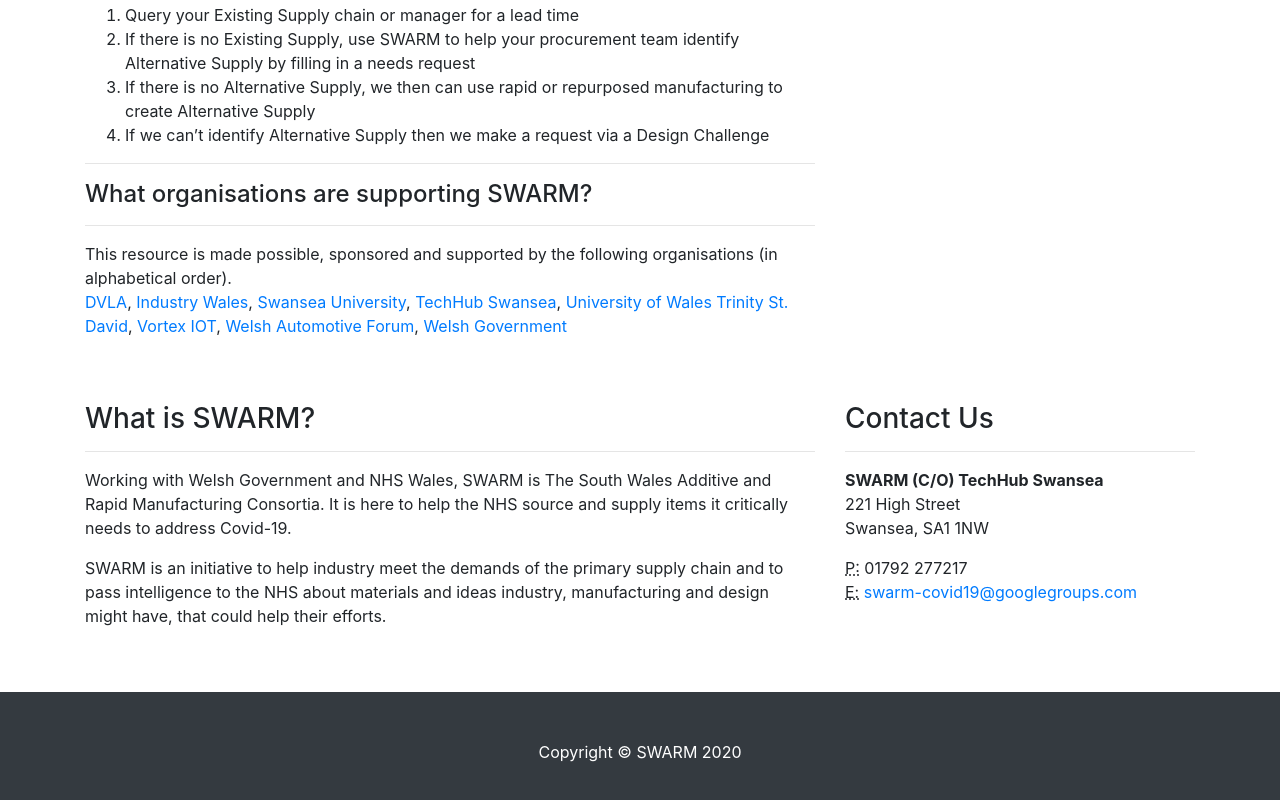
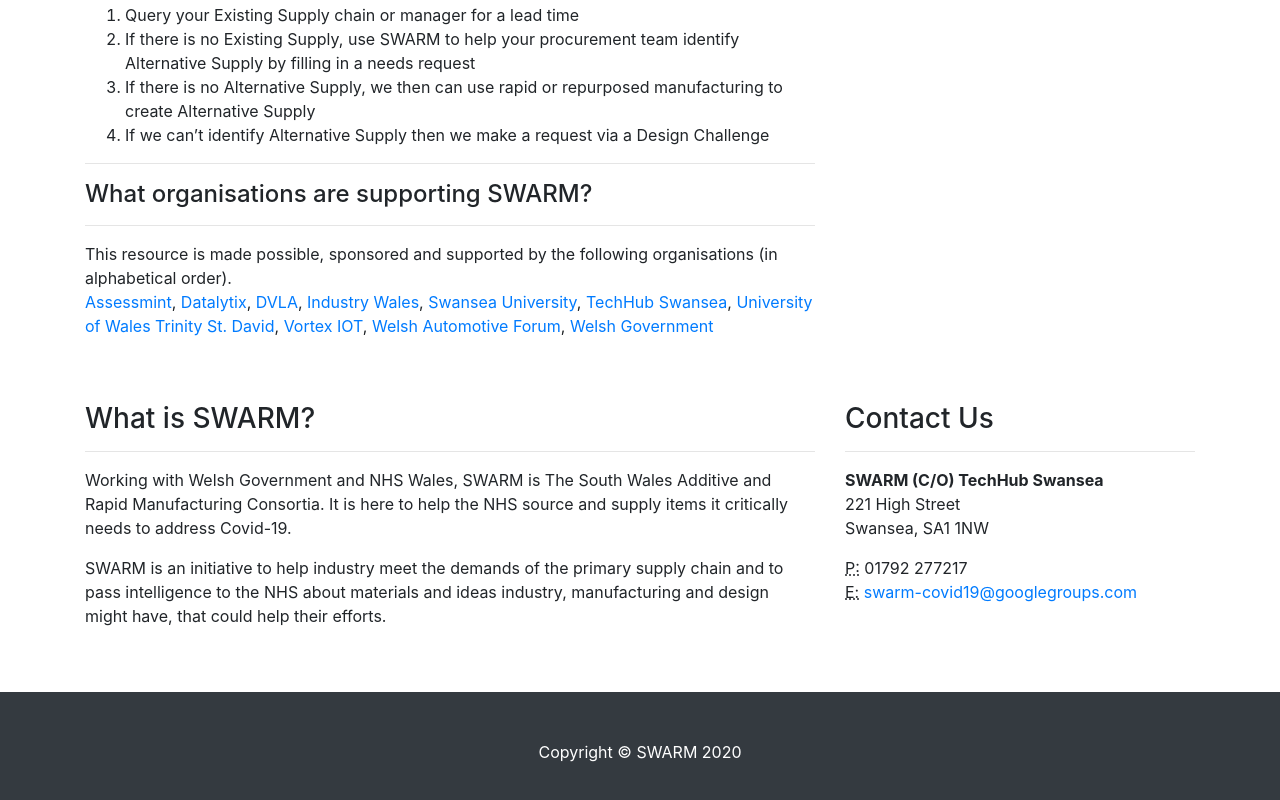
Before and after one commit to paulharwood/swarm-covid19-website, a website: page index.html in a window 1280 px wide. Shown: the part 2953-3753 px from the top of the page. Drawn offline with Linux system fonts and the light colour scheme.

```diff
--- a/index.html
+++ b/index.html
@@ -180,7 +180,7 @@
       <hr>
       <h4>What organisations are supporting SWARM?</h4>
       <hr>
-      <p>This resource is made possible, sponsored and supported by the following organisations (in alphabetical order).<br /><a href="https://www.gov.uk/government/organisations/driver-and-vehicle-licensing-agency">DVLA</a>, <a href="https://www.industrywales.com/">Industry Wales</a>, <a href="https://www.swansea.ac.uk/">Swansea University</a>, <a href="https://swansea.techhub.com">TechHub Swansea</a>, <a href="https://www.uwtsd.ac.uk/">University of Wales Trinity St. David</a>, <a href="https://www.vortexiot.com/">Vortex IOT</a>, <a href="https://www.welshautomotiveforum.co.uk/">Welsh Automotive Forum</a>, <a href="https://gov.wales/">Welsh Government</a></p>
+      <p>This resource is made possible, sponsored and supported by the following organisations (in alphabetical order).<br /><a href="https://www.assessmint.com/" class="is-external-link">Assessmint</a>, <a href="https://www.datalytyx.com/" class="is-external-link">Datalytix</a>, <a href="https://www.gov.uk/government/organisations/driver-and-vehicle-licensing-agency">DVLA</a>, <a href="https://www.industrywales.com/">Industry Wales</a>, <a href="https://www.swansea.ac.uk/">Swansea University</a>, <a href="https://swansea.techhub.com">TechHub Swansea</a>, <a href="https://www.uwtsd.ac.uk/">University of Wales Trinity St. David</a>, <a href="https://www.vortexiot.com/">Vortex IOT</a>, <a href="https://www.welshautomotiveforum.co.uk/">Welsh Automotive Forum</a>, <a href="https://gov.wales/">Welsh Government</a></p>
 
       </div>
     </div>
```
